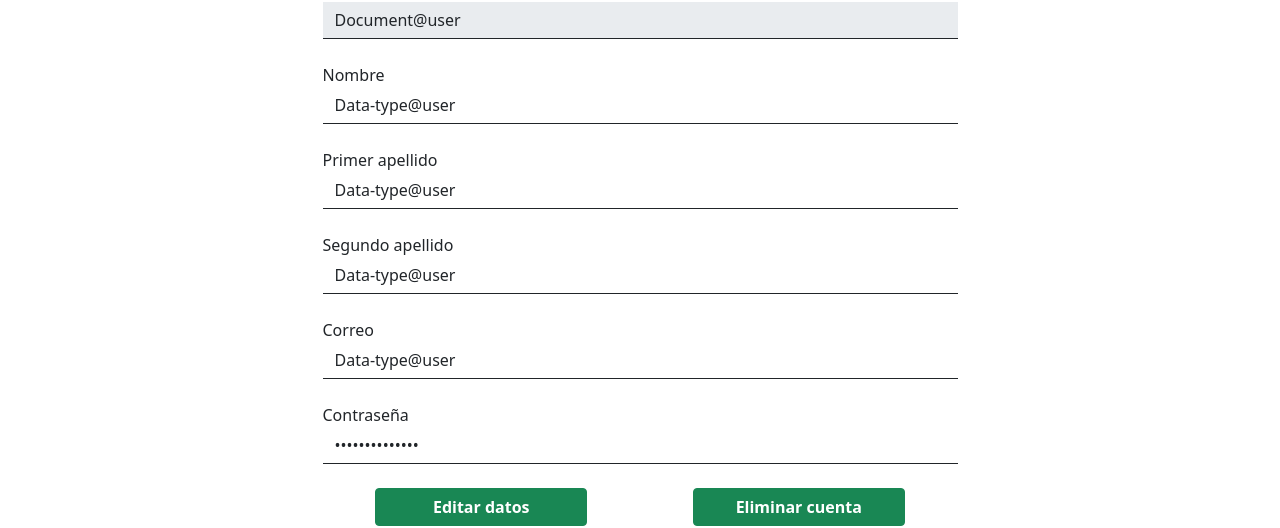
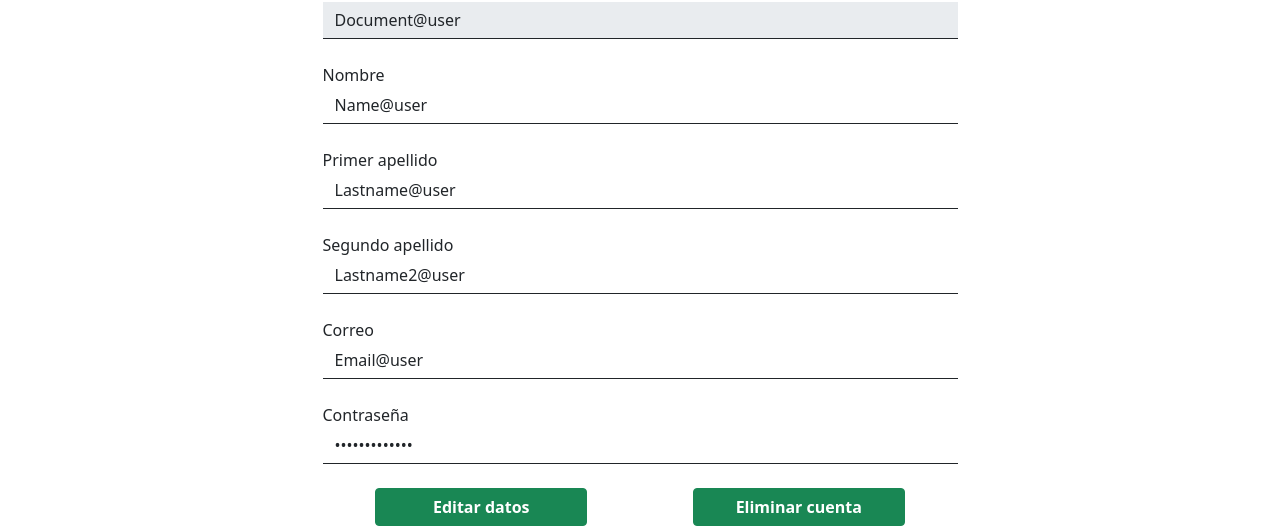
Before and after one commit to Felipe-Alvarez/PJIC-cowindex, a React (Create React App) app: page /usuario in a window 1280 px wide. Shown: the part 243-771 px from the top of the page. Built offline with nearby package versions, Linux system fonts and the light colour scheme.

Commit message:
Fixed error props

```diff
--- a/src/components/Usuario.jsx
+++ b/src/components/Usuario.jsx
@@ -23,7 +23,6 @@ const Perfil = () => {
                 className="form-control"
                 id="inputForm"
                 aria-describedby="docHelp"
-                value="o."
                 value="Document@user"
                 disabled
               />
@@ -35,7 +34,7 @@ const Perfil = () => {
                 className="form-control"
                 id="inputForm"
                 aria-describedby="nameHelp"
-                value="Data-type@user"
+                value="Name@user"
               />
             </div>
             {/* form password */}
@@ -47,7 +46,7 @@ const Perfil = () => {
                 type="text"
                 className="form-control"
                 id="inputForm"
-                value="Data-type@user"
+                value="Lastname@user"
               />
             </div>
             <div className="form-group mb-2 mt-4">
@@ -58,7 +57,7 @@ const Perfil = () => {
                 type="text"
                 className="form-control"
                 id="inputForm"
-                value="Data-type@user"
+                value="Lastname2@user"
               />
             </div>
             <div className="form-group mb-2 mt-4">
@@ -69,7 +68,7 @@ const Perfil = () => {
                 type="email"
                 className="form-control"
                 id="inputForm"
-                value="Data-type@user"
+                value="Email@user"
               />
             </div>
             <div className="form-group mb-2 mt-4">
@@ -80,7 +79,7 @@ const Perfil = () => {
                 type="password"
                 className="form-control"
                 id="inputForm"
-                value="Data-type@user"
+                value="Password@user"
               />
             </div>
           </form>
```
